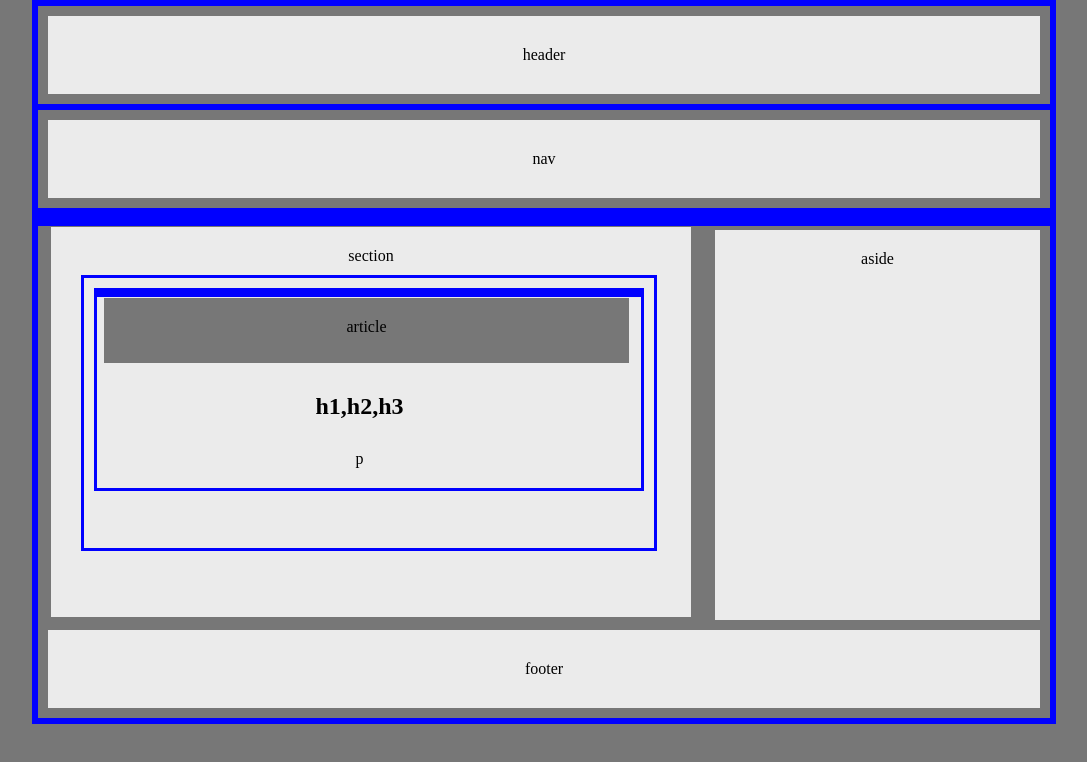
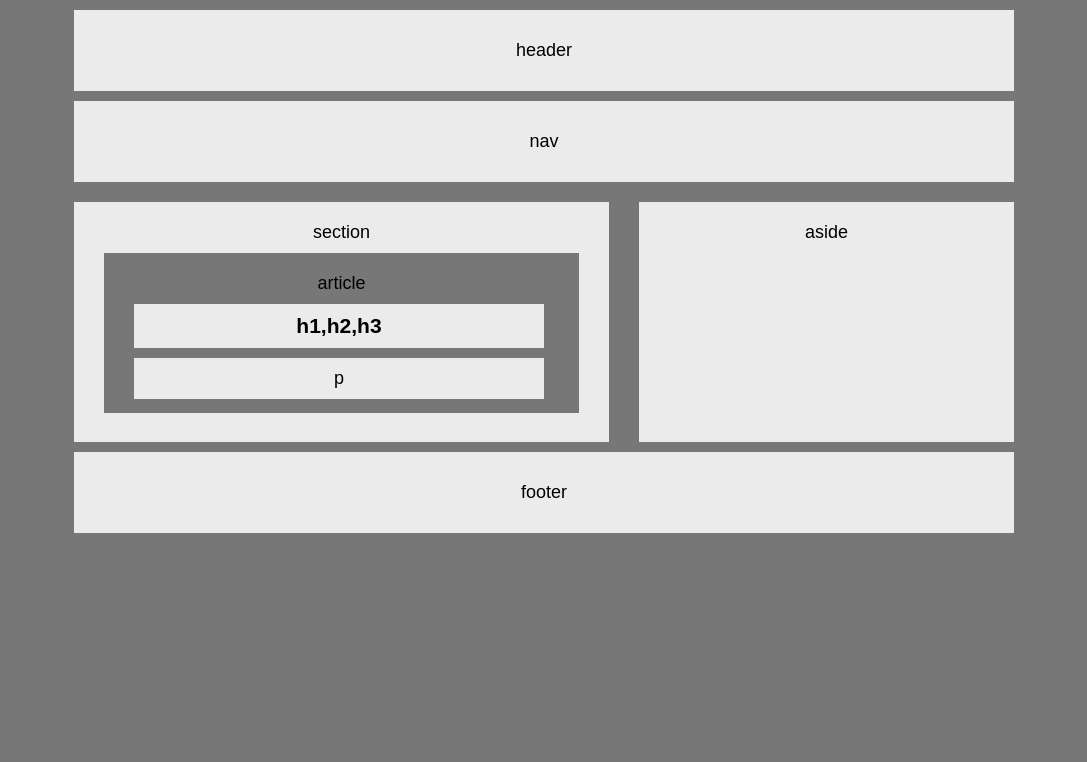
Before and after one commit to ad5jo/HW-Wireframe, a plain HTML site: page index.html in a window 1280 px wide. Shown: the whole page, without its empty margins (96-1183 px from the left). Drawn offline with Linux system fonts and the light colour scheme.

Commit message:
Finished @1:30

```diff
--- a/index.html
+++ b/index.html
@@ -1,7 +1,7 @@
 <!DOCTYPE html>
 <html>
 <head>
-	<title>title</title>
+	<title>HW-wireframe week 1 Dave Durkee</title>
 	<link rel="stylesheet" type="text/css" href="style.css">
 </head>
 
@@ -22,7 +22,7 @@
 
 				<div id='specialdiv'>
 
-					<article id='thea'>article</article>
+					<article id='the_art'>article
 
 						<div>
 							<h1 id="theh">h1,h2,h3</h1>
@@ -31,14 +31,14 @@
 						<div >
 							<p id="thep">p</p>
 						</div>
-
+					</article>
 
 				</div>
 			</section>
 		</div>
 
 
-			<aside>aside</aside>
+		<aside>aside</aside>
 
 	</div>
 
@@ -52,16 +52,7 @@
 
 
 <!--
-<article>article</article>
-					<div>
-						<div>
-							<h1>h1,h2,h3</h1>
-						</div>
 
-						<div>
-							<p>p</p>
-						</div>
-					</div>
 
 					https://github.com/ad5jo/HW-Wireframe.git
 
--- a/style.css
+++ b/style.css
@@ -1,6 +1,7 @@
 
 
-body {background-color:#777; width: 1024px; margin: 0 auto; } // entire background
+body {background-color:#777; width: 960px; font-size: 18px; font-family: 'Arial', 'Helvetica Neue', Helvetica, sans-serif ;margin: 0 auto; } // entire background
+// font-size here sets the whole page
 
 h1   {color:#ebebeb;}
 
@@ -25,14 +26,13 @@ nav {
 
 section {
 	background: #ebebeb;
-    width: 600px;
-
+    width: 495px;
     text-align: center;
     padding: 20px;
     margin: 10px;
     float: left;
 
-    height: 350px;
+    height: 200px;
 }
 
 aside {
@@ -41,13 +41,9 @@ aside {
 	padding: 20px;
 	margin: 10px;
 	float: right;
-	width: 285px;
-	height: 350px;
+	width: 335px;
+	height: 200px;
 }
-
-
-
-
 
 footer {
 	clear: both;
@@ -60,38 +56,31 @@ footer {
 
 article {
 	clear: both;
+
 	background: #777;
 	text-align:center;
 	padding: 20px;
 	margin: 10px;
-	height: 25px;
-	width: 465px;
+	height: 120px;
+	width: 345px;
 }
 
-#thea {
-	width: 485px;
+#the_art {
+	width: 435px;
 	float: left;
 }
 
 
 #theh {
-
+	background: #ebebeb;
 	text-align:center;
 	padding: 10px;
 	margin: 10px;
 	float: left;
-	width: 485px;
+	width: 390px;
 }
 
-#specialdiv {
-	background: #ebebeb;
-	text-align:center;
-	padding: 10px;
-	margin: 10px;
-	width: 550px;
-	height: 250px;
 
-}
 
 
 
@@ -101,13 +90,16 @@ article {
 	text-align:center;
 	padding: 10px;
 	margin: 10px;
-	width: 485px;
+	width: 390px;
+
 }
+
+
+/*
+
 div {
     border: 3px solid blue;
 }
-
-/*
 .container{background-color:#efeee7;}
 
 .clearfix{overflow: auto;}
```
